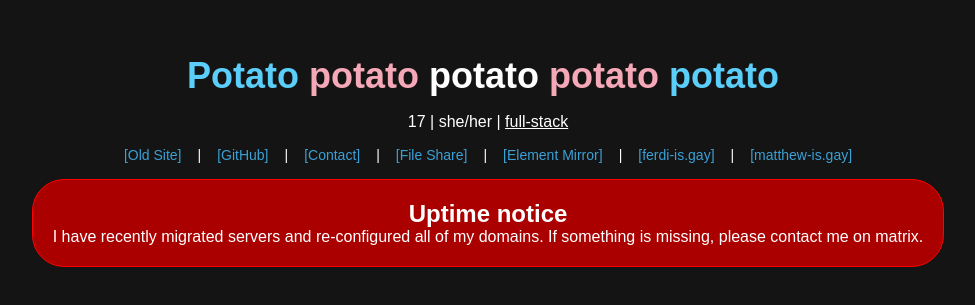
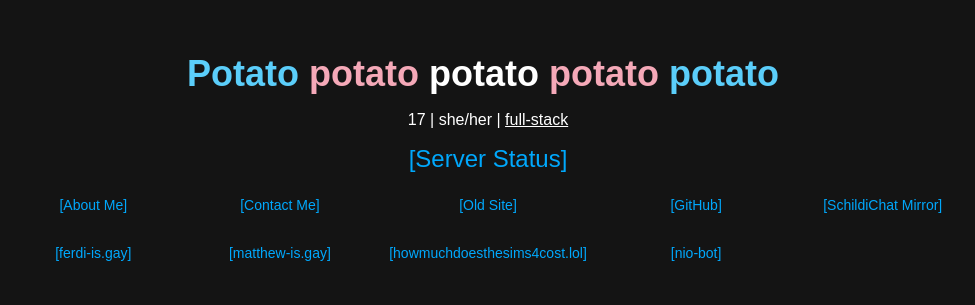
Before and after one commit to nexy7574/nexy7574.co.uk-t, a Next.js app: page / in a window 1280 px wide. Shown: the part 239-544 px from the top of the page, without its empty margins (152-1127 px from the left). Built offline with nearby package versions, Linux system fonts and the light colour scheme; a web font is replaced by a local one.

Commit message:
Update site

```diff
--- a/src/pages/index.jsx
+++ b/src/pages/index.jsx
@@ -3,7 +3,7 @@ import {useEffect, useState} from "react";
 
 
 function flexLanguages() {
-    alert('I know the following languages: bash/similar, Python 3, HTML+CSS+JS, NextJS, Rust')
+    alert('bash (shell), Python 3, HTML+CSS+JS, NextJS')
 }
 
 function renderWordsTrans(words) {
@@ -95,10 +95,49 @@ function Link(props) {
     let text = props.text;
     let href = props.href;
     let display_text = text || href;
-    return <li className={styles.linksItem}><a rel={"noopener"} href={href}>[{display_text}]</a></li>
+    return <a className={styles.linksItem} rel={"noopener"} href={href}>[{display_text}]</a>
+    // return <li className={styles.linksItem}></li>
 }
 
-const Div = () => <span className={styles.divider}>|</span>
+// const Div = () => <span className={styles.divider}>|</span>
+const MY_LINKS = [
+    {
+        url: "/about",
+        text: "About Me"
+    },
+    {
+        url: "/contact",
+        text: "Contact Me"
+    },
+    {
+        url: "//web.archive.org/web20230405105048/https://nexy7574.co.uk/",
+        text: "Old Site"
+    },
+    {
+        url: "//github.com/nexy7574/",
+        text: "GitHub"
+    },
+    {
+        url: "/chat/",
+        text: "SchildiChat Mirror"
+    },
+    {
+        url: "//ferdi-is.gay",
+        text: "ferdi-is.gay"
+    },
+    {
+        url: "//matthew-is.gay",
+        text: "matthew-is.gay"
+    },
+    {
+        url: "//howmuchdoesthesims4cost.lol",
+        text: "howmuchdoesthesims4cost.lol"
+    },
+    {
+        url: "//nio-bot.dev",
+        text: "nio-bot"
+    }
+]
 
 export default function Home() {
     const [state, setState] = useState([])
@@ -131,31 +170,22 @@ export default function Home() {
             <div style={{fontSize: "16px"}}>
                 <span>
                     17 | she/her |&nbsp;
-                    <span title={"(bash/similar, Python 3, HTML+CSS+JS, NextJS, Rust)"} onClick={flexLanguages} className={styles.fs}>
+                    <span title={"(bash/similar, Python 3, HTML+CSS+JS, NextJS)"} onClick={flexLanguages} className={styles.fs}>
                         full-stack
                     </span>
                 </span>
             </div>
-            <ul className={styles.links}>
-                <Link href={"https://old.nexy7574.co.uk"} text={"Old Site"}/>
-                <Div/>
-                <Link href={"https://github.com/EEKIM10/"} text={"GitHub"}/>
-                <Div/>
-                <Link href={"https://matrix.to/#/@nex:nexy7574.co.uk"} text={"Contact"}/>
-                <Div/>
-                <Link href={"https://files.nexy7574.co.uk/share/"} text={"File Share"}/>
-                <Div/>
-                <Link href={"/chat/"} text={"Element Mirror"}/>
-                <Div/>
-                <Link href={"https://ferdi-is.gay"} text={"ferdi-is.gay"}/>
-                <Div/>
-                <Link href={"https://matthew-is.gay"} text={"matthew-is.gay"}/>
-            </ul>
-            <div className={styles.notice}>
-                <h2>Uptime notice</h2>
-                <p>I have recently migrated servers and re-configured all of my domains. If something is missing,
-                    please contact me on matrix.</p>
+            <a href="//status.nexy7574.co.uk" target="_blank" rel="noopener">[Server Status]</a>
+            <div className={styles.linksContainer}>
+                {
+                    MY_LINKS.map((e, i) => <Link key={i} href={e.url} text={e.text}/>)
+                }
             </div>
+            {/*<div className={styles.notice}>*/}
+            {/*    <h2>Uptime notice</h2>*/}
+            {/*    <p>I have recently migrated servers and re-configured all of my domains. If something is missing,*/}
+            {/*        please contact me on matrix.</p>*/}
+            {/*</div>*/}
         </main>
         </>
     )
--- a/src/styles/index.module.css
+++ b/src/styles/index.module.css
@@ -35,6 +35,10 @@
 
 .divider {
     display: unset
+}
+
+.linksItem {
+    font-size: 14px
 }
 
 .linksItem::marker {
@@ -89,3 +93,28 @@
     border-radius: 2em;
     padding: 20px
 }
+
+.linksContainer {
+    display: grid;
+    grid-gap: 1rem;
+    grid: auto-flow / repeat(5, 1fr);
+    width: 75%;
+}
+.linksContainer > a {
+    transition: background-color 0.5s ease-in-out;
+    background-image: none;
+    padding: 8px
+}
+
+.linksContainer > a:hover {
+    background-color: black
+}
+
+@media screen and (max-width: 1000px) {
+    .linksContainer {
+        grid: repeat(1, 1fr) / repeat(1, 1fr);
+    }
+    .linksItem {
+        font-size: 0.9rem
+    }
+}
```
Also changed, not shown: src/pages/about.mdx (+1 -83 lines), src/pages/contact.jsx (added, +10 -0 lines).
